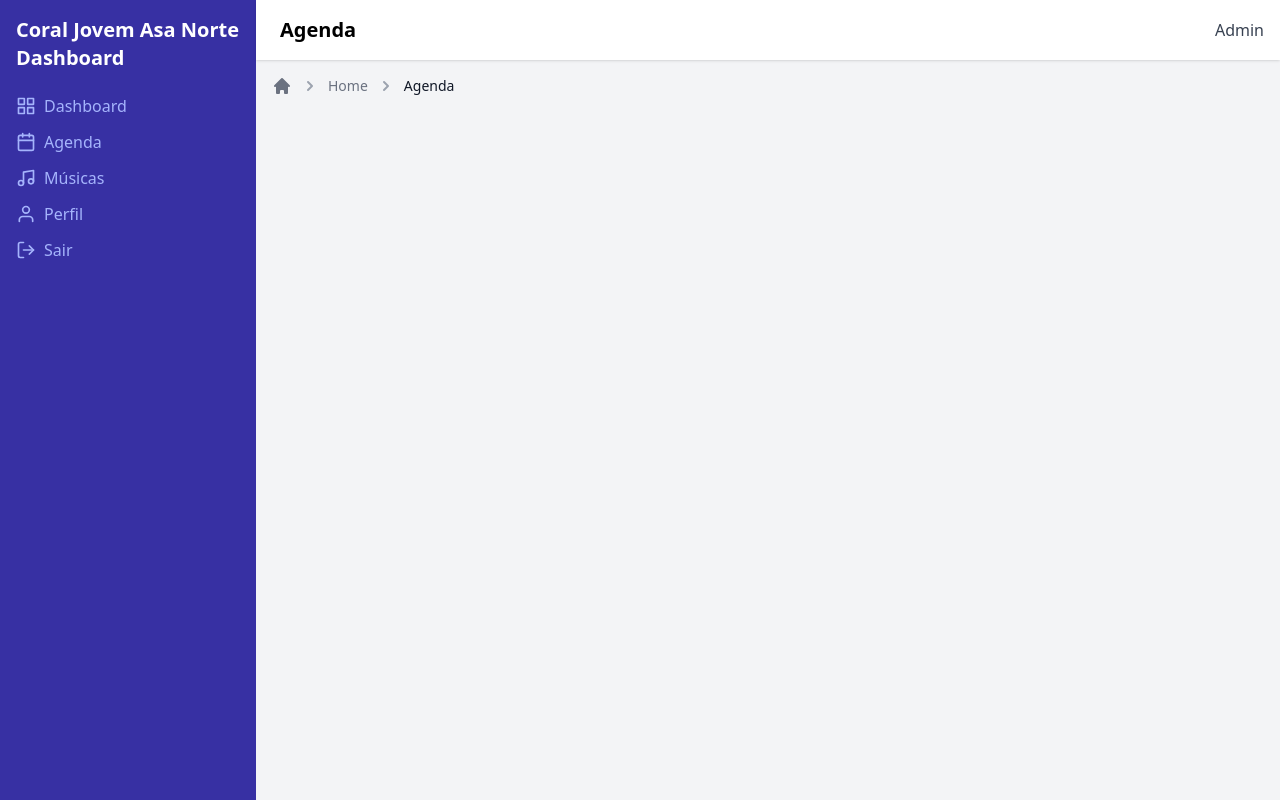
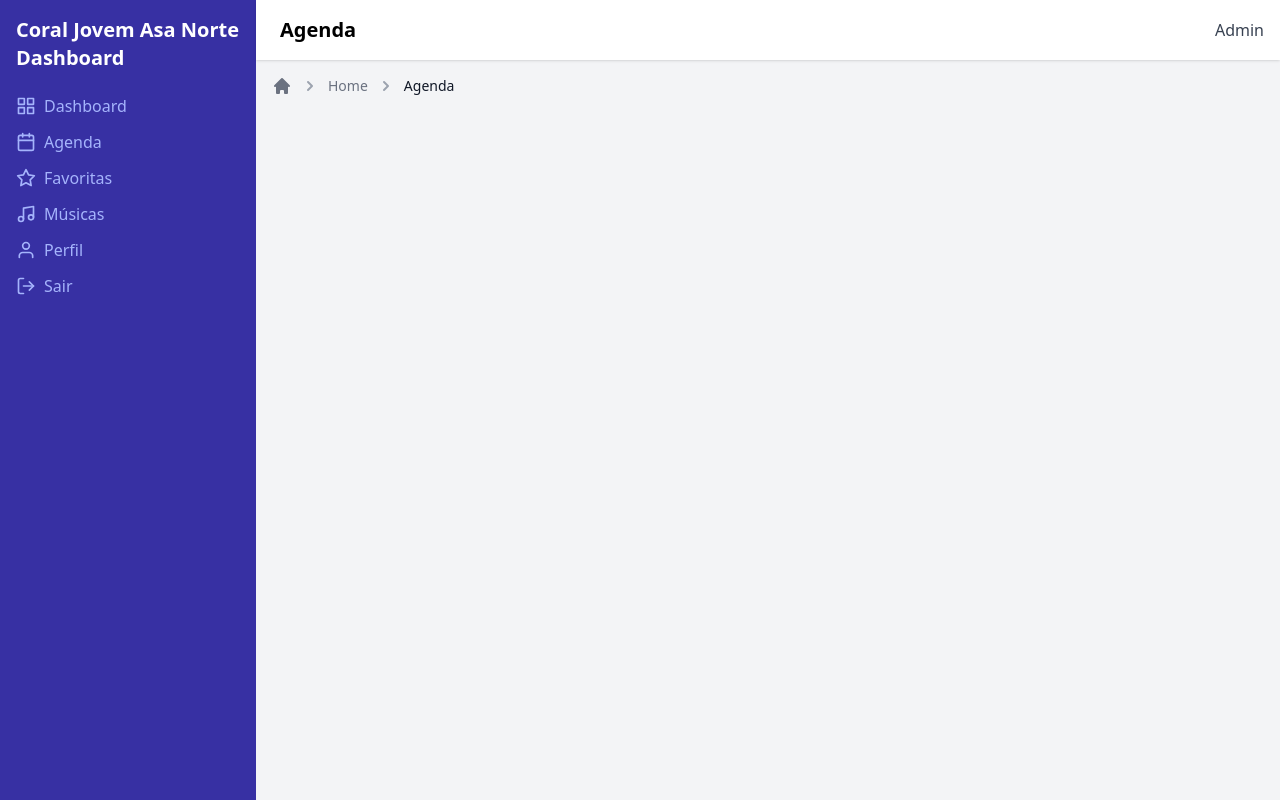
Before and after one commit to wesinalves/coral-web, a Django app: page /calendar in a window 1280 px wide. Run offline with Django 5.2, Linux system fonts and the light colour scheme; the visitor is signed in with stand-in values (Sample User, id 1); data that the repository does not hold is empty; some libraries are stand-ins or nearby versions.

Commit message:
add link to favorite

```diff
--- a/templates/admin.html
+++ b/templates/admin.html
@@ -31,10 +31,10 @@
                     <span>Agenda</span>
                 </a>
 
-                {% comment %} <a href="#" class="block py-2 px-4 text-indigo-300 hover:bg-indigo-700 hover:text-white flex space-x-2 items-center">
-                    <i data-feather="alert-circle" class="w-5 h-5"></i>
-                    <span>Avisos</span>
-                </a> {% endcomment %}
+                <a href="{% url 'favorited' %}" class="block py-2 px-4 text-indigo-300 hover:bg-indigo-700 hover:text-white flex space-x-2 items-center">
+                    <i data-feather="star" class="w-5 h-5"></i>
+                    <span>Favoritas</span>
+                </a>
 
                 <a href="{% url 'musics' %}" class="block py-2 px-4 text-indigo-300 hover:bg-indigo-700 hover:text-white flex space-x-2 items-center">
                     <i data-feather="music" class="w-5 h-5"></i>
@@ -100,15 +100,15 @@
                     <span>Agenda</span>
                 </a>
 
-                {% comment %} <a href="#" class="block py-2 text-indigo-300  {% if request.path == '/alerts' %} bg-indigo-700 text-white {% endif %} flex flex-col space-y-1 items-center p-1">
-                    <i data-feather="alert-circle" class="w-5 h-5"></i>
-                    <span>Avisos</span>
-                </a> {% endcomment %}
+                <a href="{% url 'favorited' %}" class="block py-2 text-indigo-300  {% if request.path == '/favorited' %} bg-indigo-700 text-white {% endif %} flex flex-col space-y-1 items-center p-1">
+                    <i data-feather="star" class="w-5 h-5"></i>
+                    <span>Favoritas</span>
+                </a>
                 <a href="{% url 'musics' %}" class="block py-2 text-indigo-300  {% if request.path == '/musics' or request.resolver_match.view_name == 'music_detail' %} bg-indigo-700 text-white {% endif %} flex flex-col space-y-1 items-center p-1">
                     <i data-feather="music" class="w-5 h-5"></i>
                     <span>Músicas</span>
                 </a>
-                <a href="{% url 'profile' %}" class="block py-2 text-indigo-300  {% if request.path == '/profile' %} bg-indigo-700 text-white {% endif %} flex flex-col space-y-1 items-center p-1">
+                <a href="{% url 'profile' %}" class="block py-2 text-indigo-300  {% if request.path == '/profile' or request.resolver_match.view_name == 'edit_password' or request.resolver_match.view_name == 'edit_profile' %} bg-indigo-700 text-white {% endif %} flex flex-col space-y-1 items-center p-1">
                     <i data-feather="user" class="w-5 h-5"></i>
                     <span>Perfil</span>
                 </a>
```
